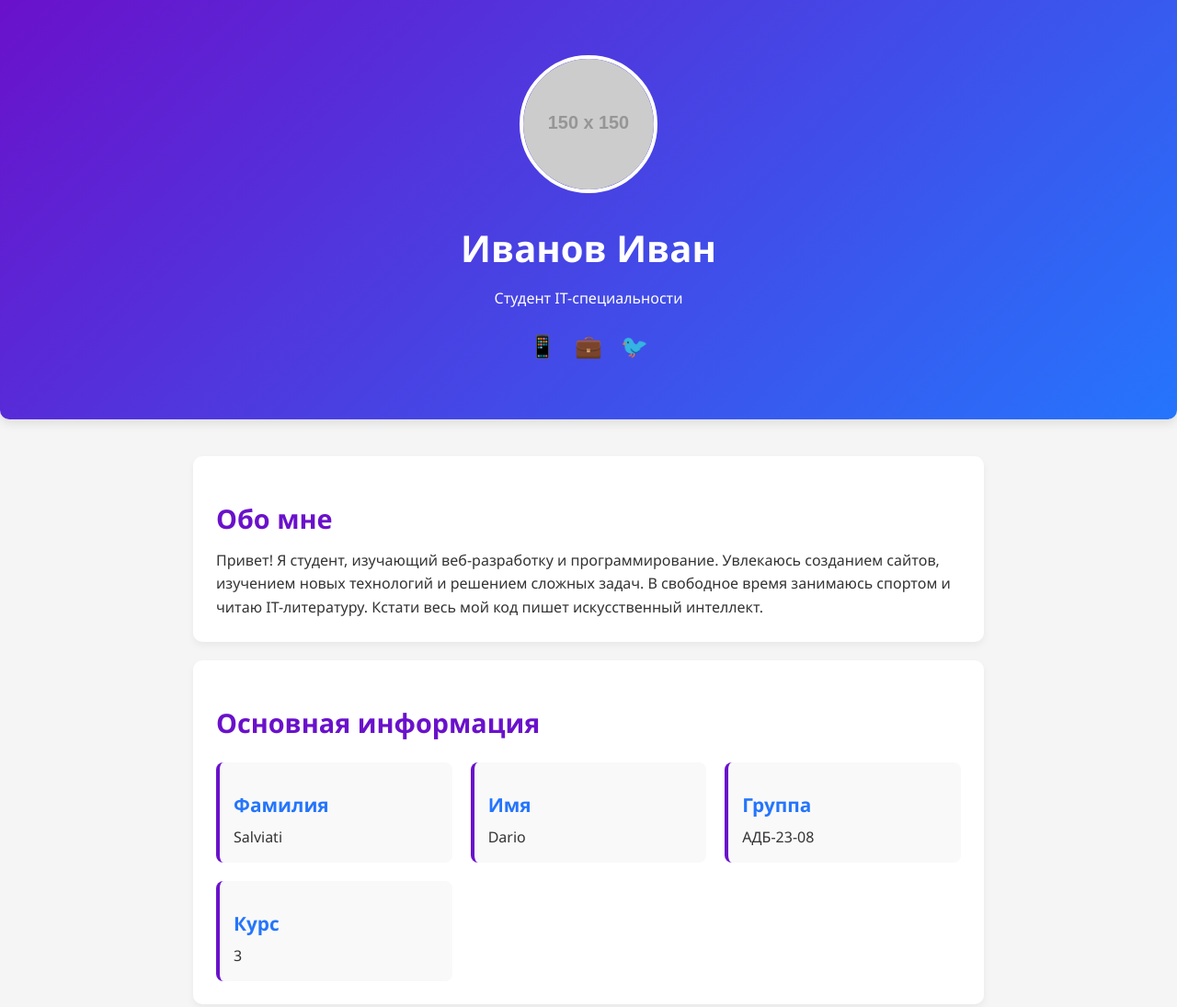
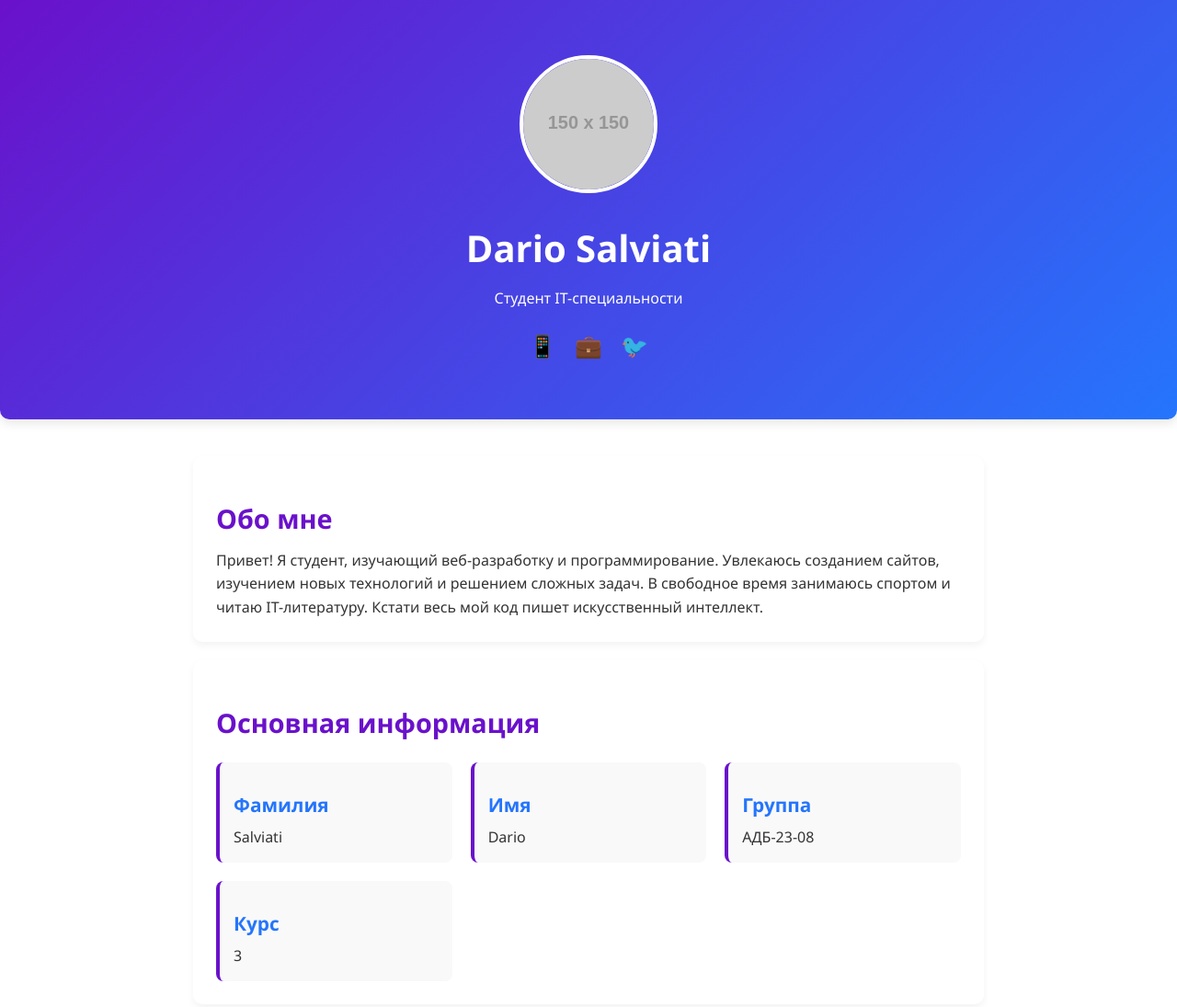
Before and after one commit to DarioSalviati/DarioSalviati.github.io, a plain HTML site: page index.html in a window 1280 px wide. Shown: the top 1095 px of the page at 92% size. Drawn offline with Linux system fonts and the light colour scheme; placeholder pictures from the web are drawn by us.

Commit message:
Update index.html

```diff
--- a/index.html
+++ b/index.html
@@ -12,7 +12,7 @@
             font-family: 'Segoe UI', Tahoma, Geneva, Verdana, sans-serif;
         }
 
-        body {
+        body {f
             background-color: #f5f5f5;
             color: #333;
             line-height: 1.6;
@@ -140,7 +140,7 @@
     <header>
         <div class="container">
             <img src="https://via.placeholder.com/150" alt="Фото профиля" class="profile-img">
-            <h1>Иванов Иван</h1>
+            <h1>Dario Salviati</h1>
             <p>Студент IT-специальности</p>
             <div class="social-links">
                 <a href="https://github.com" target="_blank">📱</a>
@@ -215,4 +215,5 @@
         </div>
     </footer>
 </body>
+
 </html>
```
